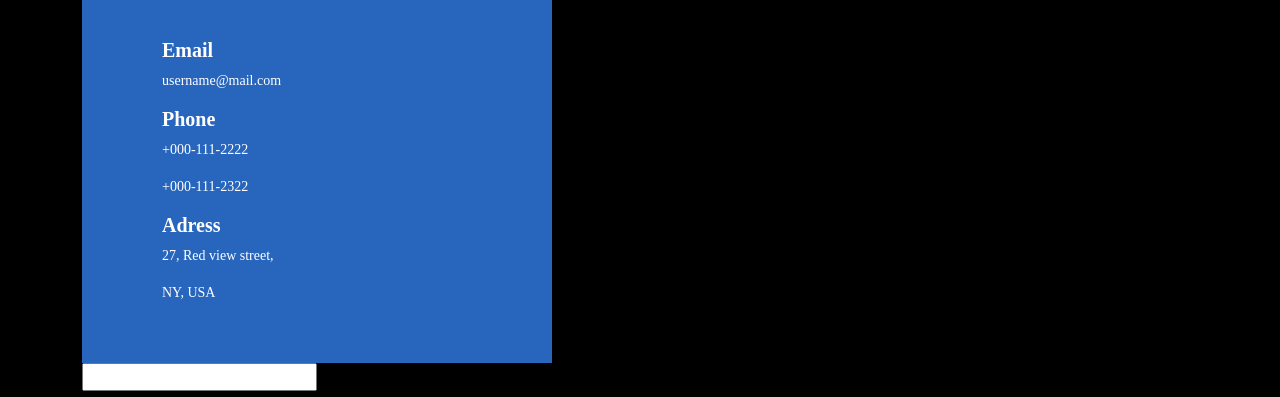
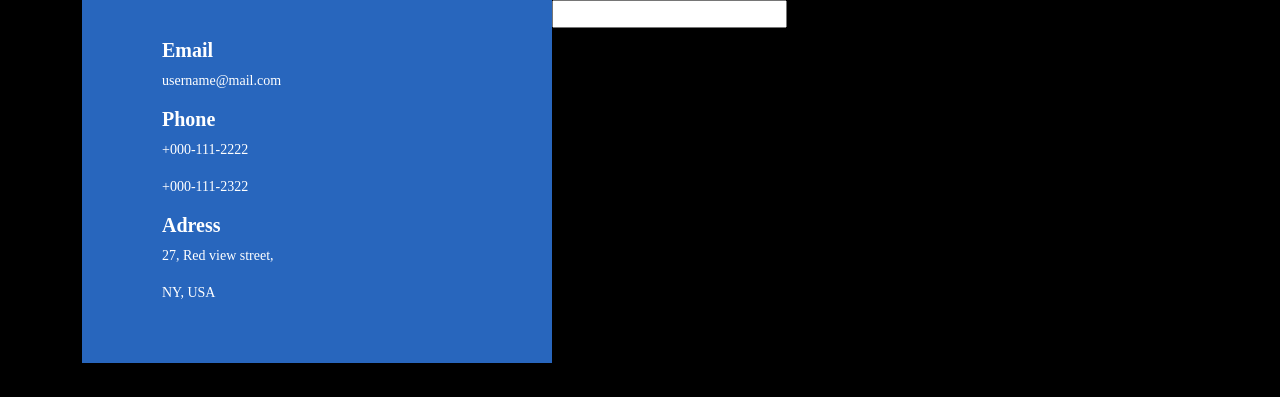
Before and after one commit to ulianava/hillel-team, a plain HTML site: page index.html in a window 1280 px wide. Shown: the top 397 px of the page. Drawn offline with nearby package versions, Linux system fonts and the light colour scheme.

```diff
--- a/index.html
+++ b/index.html
@@ -10,7 +10,8 @@
 <body>
    <section class="contacts">
     <div class="container">
-        <div class="adress">
+       <div class="box-l">
+          <div class="adress">
            <h2 class="text-c"> Email</h2>
             <P class="text-contacts"> username@mail.com</P>
             <h2 class="text-c"> Phone</h2>
@@ -19,13 +20,13 @@
             <h2 class="text-c"> Adress</h2>
             <P class="text-contacts"> 27, Red view street,</P>
             <P class="text-contacts"> NY, USA</P>
-        </div>
-        <div class="touch">
+          </div>
+          <div class="touch">
             <form action="#">
                 <input type="text">
             </form>
-        </div>
-
+          </div>
+       </div>
     </div>
    </section>
     <section class="footer">
--- a/styles/components/_main.scss
+++ b/styles/components/_main.scss
@@ -35,7 +35,9 @@
         margin-left: 630px;
     }
   }
-  .adress{
+  .box-l{
+    display: flex;
+   .adress{
     width: 470px;
     background: rgb(40, 102, 189) ;
     color: white;
@@ -51,5 +53,5 @@ font-weight: 300;
 font-family: "Raleway";
     }
   }
-
+ }
 }
```
Also changed, not shown: styles/index.css, 1 other file.
